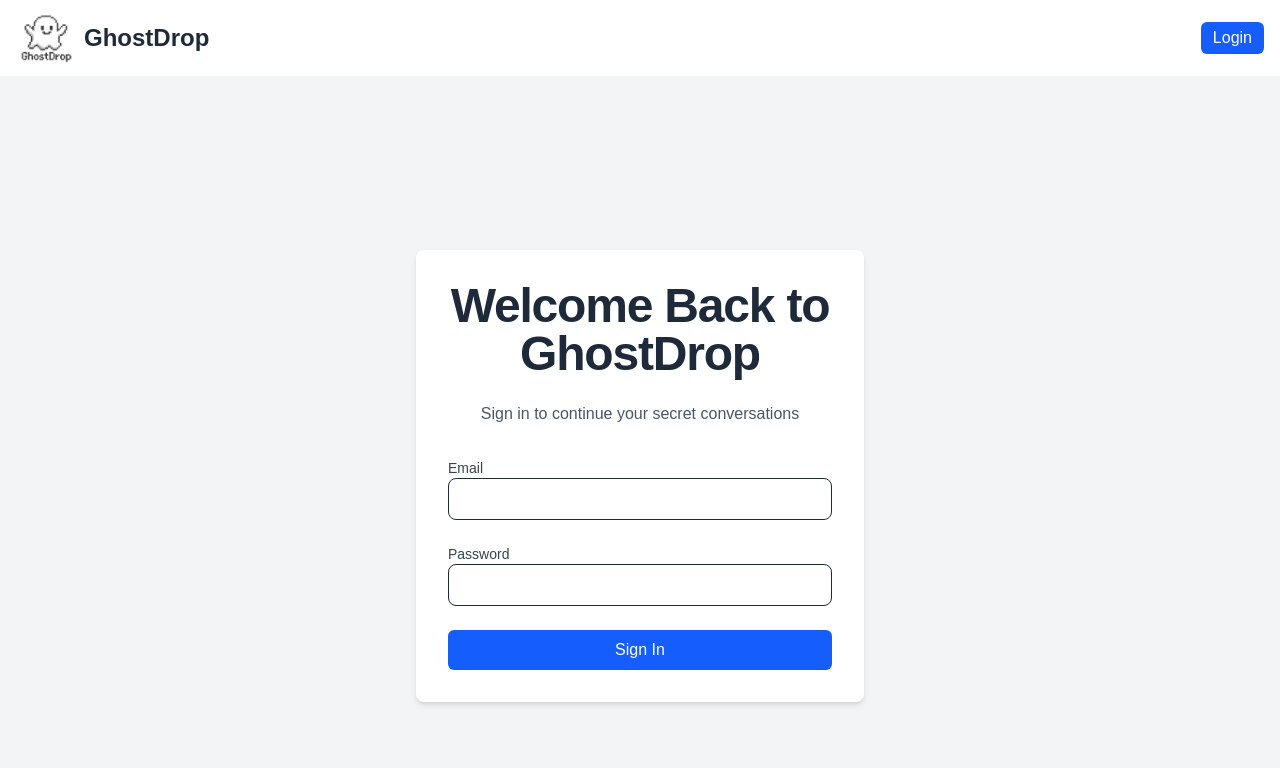
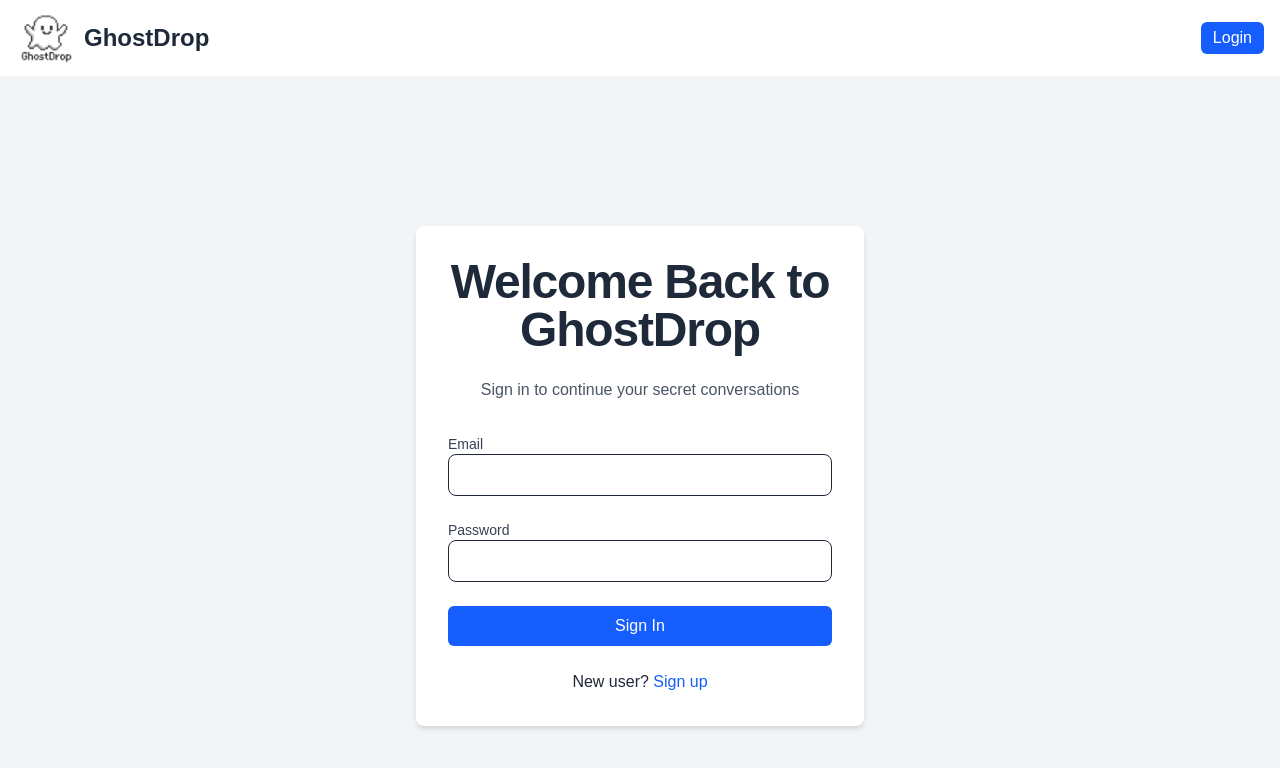
Before and after one commit to Arun-s21/ghostdrop, a Next.js app: page /sign-in in a window 1280 px wide. Shown: the top 768 px of the page. Built offline with nearby package versions, Linux system fonts and the light colour scheme.

Commit message:
added a sign-up button on the login page for new users

```diff
--- a/src/app/sign-in/page.tsx
+++ b/src/app/sign-in/page.tsx
@@ -3,6 +3,7 @@
 import { useState } from 'react';
 import axios, { AxiosError } from 'axios';
 import { useRouter } from 'next/navigation';
+import Link from 'next/link';
 
 export default function SignInPage() {
   const [email, setEmail] = useState('');
@@ -85,6 +86,14 @@ export default function SignInPage() {
               {isSubmitting ? 'Signing In...' : 'Sign In'}
             </button>
           </div>
+          <div className="text-center mt-4">
+  <p className='text-gray-800'>
+    New user?{' '}
+    <Link href="/sign-up" className="text-blue-600 hover:underline">
+      Sign up
+    </Link>
+  </p>
+</div>
         </form>
       </div>
     </div>
--- a/src/app/u/[username]/page.tsx
+++ b/src/app/u/[username]/page.tsx
@@ -42,7 +42,7 @@ export default function SendMessagePage(){
     <div className="flex flex-col items-center justify-center min-h-screen bg-gray-100">
       <div className="w-full max-w-md p-8 space-y-8 bg-white rounded-lg shadow-md">
         <div className="text-center">
-          <h1 className="text-4xl font-extrabold tracking-tight lg:text-5xl mb-6">
+          <h1 className="text-4xl font-extrabold tracking-tight lg:text-5xl mb-6 text-gray-800">
             Public Message for {params.username}
           </h1>
           <p className="mb-4 text-gray-600">
--- a/src/helpers/sendVerificationEmail.ts
+++ b/src/helpers/sendVerificationEmail.ts
@@ -5,24 +5,24 @@ export async function sendVerificationEmail(
   username: string,
   verifyCode: string
 ) {
-  // Create an instance of the Brevo API
+  // instance of the Brevo API
   const apiInstance = new SibApiV3Sdk.TransactionalEmailsApi();
 
-  // Set your API key
+  // set API key
   apiInstance.setApiKey(
     SibApiV3Sdk.TransactionalEmailsApiApiKeys.apiKey,
     process.env.BREVO_API!
   );
 
-  // Define the sender and recipient
+  // Defining the sender and recipient
   const sendSmtpEmail = new SibApiV3Sdk.SendSmtpEmail();
   sendSmtpEmail.sender = {
     name: 'GhostDrop',
-    email: 'arunsng18@gmail.com', // You might need to configure this in Brevo
+    email: 'arunsng18@gmail.com',
   };
   sendSmtpEmail.to = [{ email: email, name: username }];
   sendSmtpEmail.subject = 'GhostDrop | Verification Code';
-  // Create the HTML content for the email
+  // Creating the HTML content for the email
   sendSmtpEmail.htmlContent = `
     <html>
       <body>
@@ -35,9 +35,9 @@ export async function sendVerificationEmail(
   `;
 
   try {
-    // Send the email
+    // Sending the email
     await apiInstance.sendTransacEmail(sendSmtpEmail);
-    // Return a success response
+    // Returning a success response
     return { success: true, message: 'Verification email sent successfully.' };
   } catch (error) {
     console.error('Error sending verification email via Brevo:', error);
```
